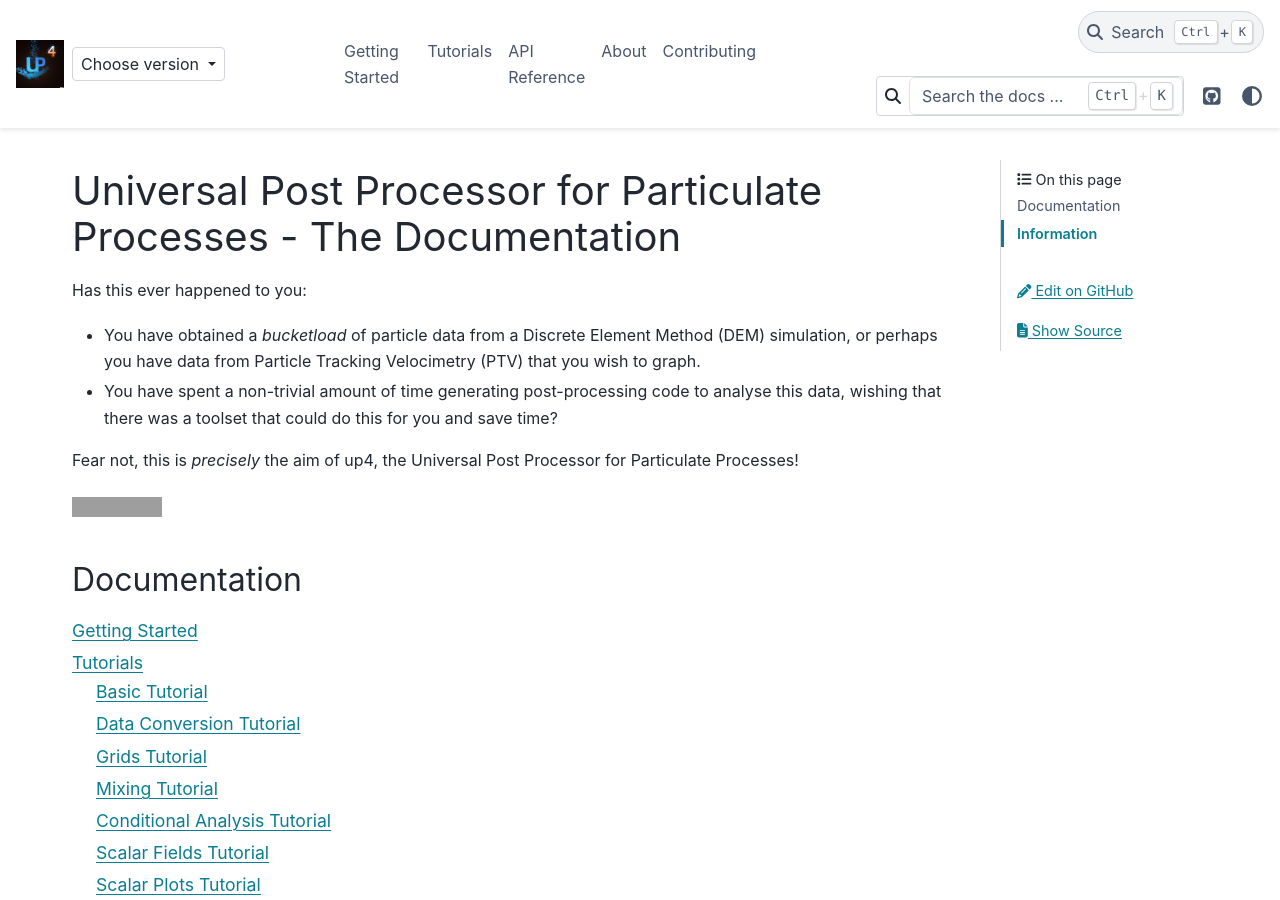
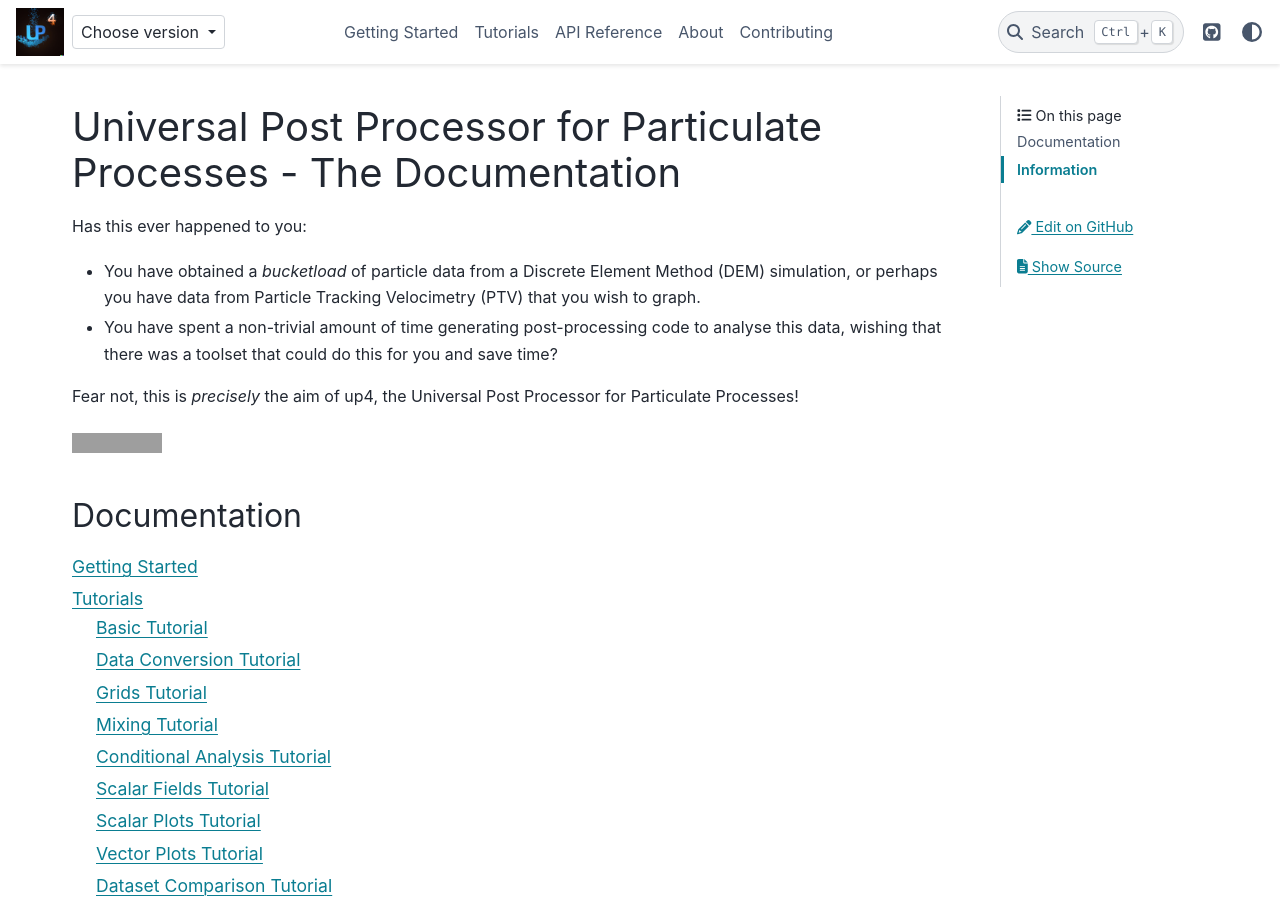
Before and after one commit to uob-positron-imaging-centre/up4, a Sphinx documentation site: the page built from docs/source/index.rst, in a window 1280 px wide and 900 px high. Built offline with Sphinx 7.4.7 and the PyData theme 0.15.4, drawn with Linux system fonts in a browser that asks for light colours; grey boxes are pictures that could not be loaded.

Commit message:
search not needed to be specified

```diff
--- a/docs/source/conf.py
+++ b/docs/source/conf.py
@@ -188,8 +188,9 @@ html_theme_options = {
     # "show_prev_next": False,
     # Show the navbar and search at the top
     "navbar_start": ["navbar-logo", "version-switcher"],
-    "navbar_end": ["search-field.html", "navbar-icon-links.html", "theme-switcher"],
+    "navbar_end": ["navbar-icon-links", "theme-switcher"],
     # Show `edit this page` button
+    # "navbar_persistent": ["theme-switcher"],
     "use_edit_page_button": True,
     # Links to external sources
     # "icon_links": [
```
